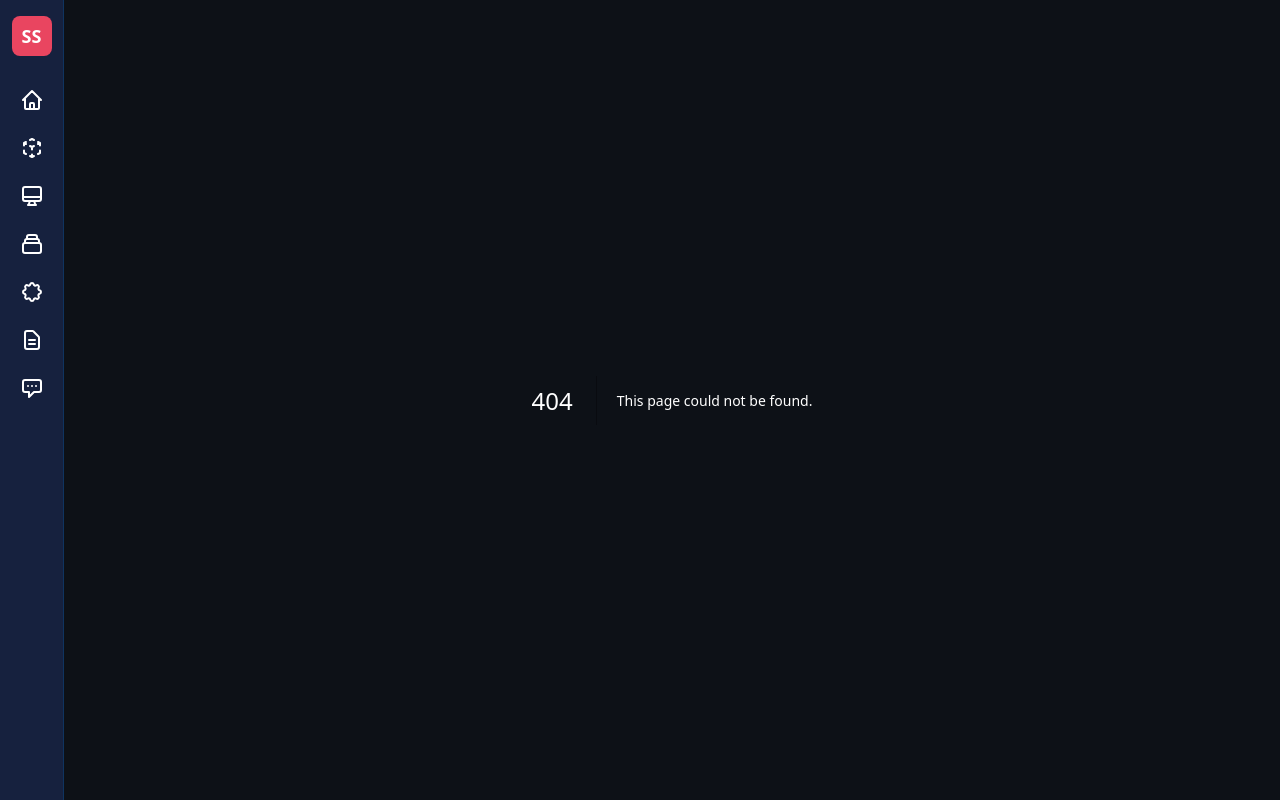
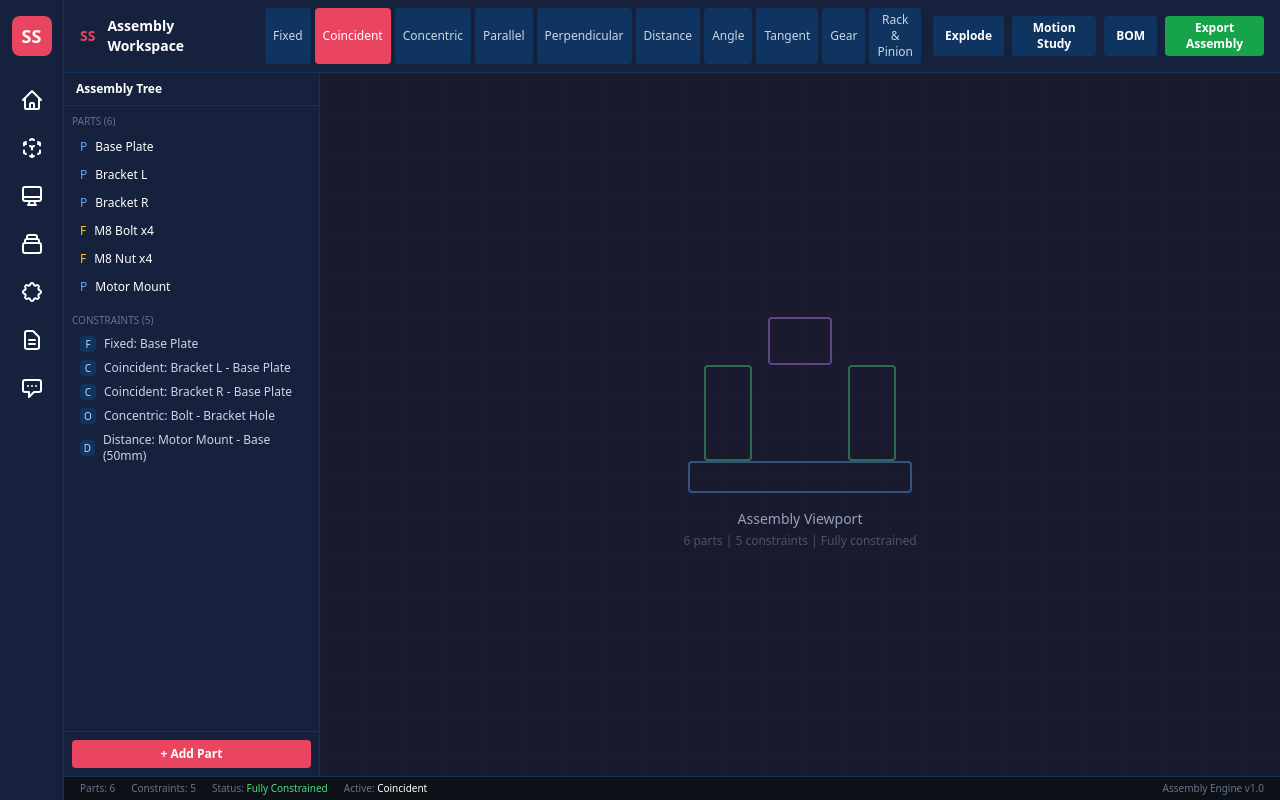
Before and after one commit to ganeshgowri-ASA/ShilpaSutra, a Next.js app: page /assembly in a window 1280 px wide. Before the commit this address had no page. Built offline with nearby package versions, Linux system fonts and the light colour scheme.

Commit message:
Add Assembly page: constraints, BOM, exploded view, motion study

```diff
--- /dev/null
+++ b/src/app/assembly/page.tsx
@@ -0,0 +1,142 @@
+"use client";
+import { useState } from "react";
+
+const parts = [
+  { id: "p1", name: "Base Plate", type: "part", file: "base_plate.kcl" },
+  { id: "p2", name: "Bracket L", type: "part", file: "bracket_l.kcl" },
+  { id: "p3", name: "Bracket R", type: "part", file: "bracket_r.kcl" },
+  { id: "p4", name: "M8 Bolt x4", type: "fastener", file: "m8_bolt.kcl" },
+  { id: "p5", name: "M8 Nut x4", type: "fastener", file: "m8_nut.kcl" },
+  { id: "p6", name: "Motor Mount", type: "part", file: "motor_mount.kcl" },
+];
+
+const constraints = [
+  { id: "c1", type: "Fixed", parts: "Base Plate", icon: "F" },
+  { id: "c2", type: "Coincident", parts: "Bracket L - Base Plate", icon: "C" },
+  { id: "c3", type: "Coincident", parts: "Bracket R - Base Plate", icon: "C" },
+  { id: "c4", type: "Concentric", parts: "Bolt - Bracket Hole", icon: "O" },
+  { id: "c5", type: "Distance", parts: "Motor Mount - Base (50mm)", icon: "D" },
+];
+
+const constraintTypes = ["Fixed", "Coincident", "Concentric", "Parallel", "Perpendicular", "Distance", "Angle", "Tangent", "Gear", "Rack & Pinion"];
+
+export default function AssemblyPage() {
+  const [selectedPart, setSelectedPart] = useState<string | null>(null);
+  const [activeConstraint, setActiveConstraint] = useState("Coincident");
+  const [bomView, setBomView] = useState(false);
+  const [exploded, setExploded] = useState(false);
+  const [motionStudy, setMotionStudy] = useState(false);
+
+  return (
+    <div className="flex flex-col h-screen bg-[#1a1a2e] text-white overflow-hidden">
+      {/* TOP BAR */}
+      <div className="flex items-center gap-3 px-4 py-2 bg-[#16213e] border-b border-[#0f3460] text-sm flex-shrink-0">
+        <span className="font-bold text-[#e94560]">SS</span>
+        <span className="font-bold">Assembly Workspace</span>
+        <div className="flex gap-1 ml-4">
+          {constraintTypes.map(c => (
+            <button key={c} onClick={() => setActiveConstraint(c)} className={`px-2 py-1 rounded text-xs ${activeConstraint===c ? "bg-[#e94560] text-white" : "bg-[#0f3460] text-slate-300 hover:bg-[#1a4a80]"}`}>{c}</button>
+          ))}
+        </div>
+        <div className="ml-auto flex gap-2">
+          <button onClick={() => setExploded(!exploded)} className={`px-3 py-1 rounded text-xs font-bold ${exploded ? "bg-yellow-600" : "bg-[#0f3460]"}`}>{exploded ? "Collapse" : "Explode"}</button>
+          <button onClick={() => setMotionStudy(!motionStudy)} className={`px-3 py-1 rounded text-xs font-bold ${motionStudy ? "bg-purple-600" : "bg-[#0f3460]"}`}>Motion Study</button>
+          <button onClick={() => setBomView(!bomView)} className={`px-3 py-1 rounded text-xs font-bold ${bomView ? "bg-blue-600" : "bg-[#0f3460]"}`}>BOM</button>
+          <button className="bg-green-600 hover:bg-green-500 px-3 py-1 rounded text-xs font-bold">Export Assembly</button>
+        </div>
+      </div>
+      <div className="flex flex-1 overflow-hidden">
+        {/* LEFT - Assembly Tree */}
+        <div className="w-64 bg-[#16213e] border-r border-[#0f3460] flex flex-col flex-shrink-0">
+          <div className="px-3 py-2 border-b border-[#0f3460] text-xs font-bold">Assembly Tree</div>
+          <div className="flex-1 overflow-y-auto p-2">
+            <div className="text-[10px] text-slate-500 uppercase mb-1">Parts ({parts.length})</div>
+            {parts.map(p => (
+              <div key={p.id} onClick={() => setSelectedPart(p.id)} className={`flex items-center gap-2 py-1.5 px-2 rounded text-xs cursor-pointer ${selectedPart===p.id ? "bg-[#e94560]/20 border border-[#e94560]" : "hover:bg-[#0f3460]"}`}>
+                <span className={p.type==="fastener" ? "text-yellow-400" : "text-blue-400"}>{p.type==="fastener" ? "F" : "P"}</span>
+                <span>{p.name}</span>
+              </div>
+            ))}
+            <div className="text-[10px] text-slate-500 uppercase mt-3 mb-1">Constraints ({constraints.length})</div>
+            {constraints.map(c => (
+              <div key={c.id} className="flex items-center gap-2 py-1 px-2 text-xs text-slate-300">
+                <span className="w-4 h-4 bg-[#0f3460] rounded text-[10px] flex items-center justify-center">{c.icon}</span>
+                <span>{c.type}: {c.parts}</span>
+              </div>
+            ))}
+          </div>
+          <div className="p-2 border-t border-[#0f3460]">
+            <button className="w-full bg-[#e94560] hover:bg-[#d63750] py-1.5 rounded text-xs font-bold">+ Add Part</button>
+          </div>
+        </div>
+        {/* CENTER - 3D Viewport */}
+        <div className="flex-1 flex flex-col">
+          <div className="flex-1 flex items-center justify-center relative">
+            <div className="absolute inset-0 opacity-10" style={{ backgroundImage: "linear-gradient(rgba(255,255,255,.1) 1px, transparent 1px), linear-gradient(90deg, rgba(255,255,255,.1) 1px, transparent 1px)", backgroundSize: "40px 40px" }} />
+            <div className="text-center z-10">
+              <div className="relative w-64 h-48 mx-auto mb-4">
+                <div className="absolute bottom-0 left-4 right-4 h-8 border-2 border-blue-400/40 rounded" />
+                <div className="absolute bottom-8 left-8 w-12 h-24 border-2 border-green-400/40 rounded" />
+                <div className="absolute bottom-8 right-8 w-12 h-24 border-2 border-green-400/40 rounded" />
+                <div className="absolute top-4 left-1/2 -translate-x-1/2 w-16 h-12 border-2 border-purple-400/40 rounded" />
+                {exploded && <div className="absolute inset-0 border-2 border-dashed border-yellow-400/30 rounded-xl" />}
+              </div>
+              <div className="text-slate-400 text-sm font-medium">Assembly Viewport {exploded ? "(Exploded View)" : ""}</div>
+              <div className="text-slate-600 text-xs mt-1">{parts.length} parts | {constraints.length} constraints | Fully constrained</div>
+            </div>
+          </div>
+          {motionStudy && (
+            <div className="h-32 bg-[#0d1117] border-t border-[#0f3460] p-3">
+              <div className="text-xs font-bold text-purple-400 mb-2">Motion Study Timeline</div>
+              <div className="flex items-center gap-2">
+                <button className="text-xs bg-purple-600 px-2 py-1 rounded">Play</button>
+                <div className="flex-1 h-2 bg-[#16213e] rounded-full"><div className="w-1/3 h-full bg-purple-500 rounded-full" /></div>
+                <span className="text-[10px] text-slate-500">0:00 / 2:00</span>
+              </div>
+              <div className="flex gap-4 mt-2 text-[10px] text-slate-400">
+                <span>Rotation: Motor Mount (360 deg/s)</span>
+                <span>Linear: Bracket L (0-50mm)</span>
+              </div>
+            </div>
+          )}
+        </div>
+        {/* RIGHT - BOM / Properties */}
+        {bomView && (
+          <div className="w-72 bg-[#16213e] border-l border-[#0f3460] flex flex-col flex-shrink-0">
+            <div className="px-3 py-2 border-b border-[#0f3460] text-xs font-bold">Bill of Materials (BOM)</div>
+            <div className="flex-1 overflow-y-auto">
+              <table className="w-full text-xs">
+                <thead><tr className="border-b border-[#0f3460] text-slate-400"><th className="text-left p-2">#</th><th className="text-left p-2">Part</th><th className="text-left p-2">Qty</th><th className="text-left p-2">Material</th></tr></thead>
+                <tbody>
+                  <tr className="border-b border-[#0f3460]/50"><td className="p-2">1</td><td className="p-2">Base Plate</td><td className="p-2">1</td><td className="p-2">Al 6061</td></tr>
+                  <tr className="border-b border-[#0f3460]/50"><td className="p-2">2</td><td className="p-2">Bracket L</td><td className="p-2">1</td><td className="p-2">Steel</td></tr>
+                  <tr className="border-b border-[#0f3460]/50"><td className="p-2">3</td><td className="p-2">Bracket R</td><td className="p-2">1</td><td className="p-2">Steel</td></tr>
+                  <tr className="border-b border-[#0f3460]/50"><td className="p-2">4</td><td className="p-2">M8 Bolt</td><td className="p-2">4</td><td className="p-2">SS 304</td></tr>
+                  <tr className="border-b border-[#0f3460]/50"><td className="p-2">5</td><td className="p-2">M8 Nut</td><td className="p-2">4</td><td className="p-2">SS 304</td></tr>
+                  <tr className="border-b border-[#0f3460]/50"><td className="p-2">6</td><td className="p-2">Motor Mount</td><td className="p-2">1</td><td className="p-2">Al 6061</td></tr>
+                </tbody>
+              </table>
+              <div className="p-3 border-t border-[#0f3460] text-xs">
+                <div className="text-slate-400">Total Parts: <span className="text-white">12</span></div>
+                <div className="text-slate-400">Total Mass: <span className="text-white">2.34 kg</span></div>
+                <div className="text-slate-400">Unique: <span className="text-white">6</span></div>
+              </div>
+            </div>
+            <div className="p-2 border-t border-[#0f3460] flex gap-1">
+              <button className="flex-1 bg-green-600 hover:bg-green-500 py-1 rounded text-xs">Export CSV</button>
+              <button className="flex-1 bg-blue-600 hover:bg-blue-500 py-1 rounded text-xs">Export PDF</button>
+            </div>
+          </div>
+        )}
+      </div>
+      {/* STATUS BAR */}
+      <div className="flex items-center gap-4 px-4 py-1 bg-[#0d1117] border-t border-[#0f3460] text-[10px] text-slate-500 flex-shrink-0">
+        <span>Parts: {parts.length}</span>
+        <span>Constraints: {constraints.length}</span>
+        <span>Status: <span className="text-green-400">Fully Constrained</span></span>
+        <span>Active: <span className="text-white">{activeConstraint}</span></span>
+        <span className="ml-auto">Assembly Engine v1.0</span>
+      </div>
+    </div>
+  );
+}
```
